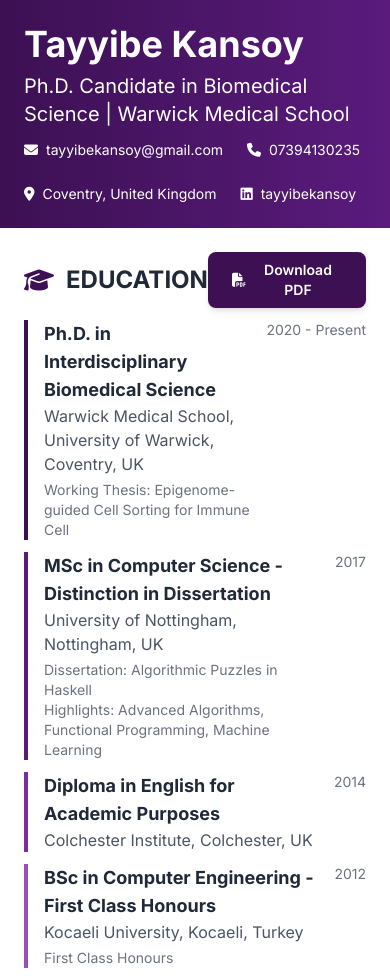
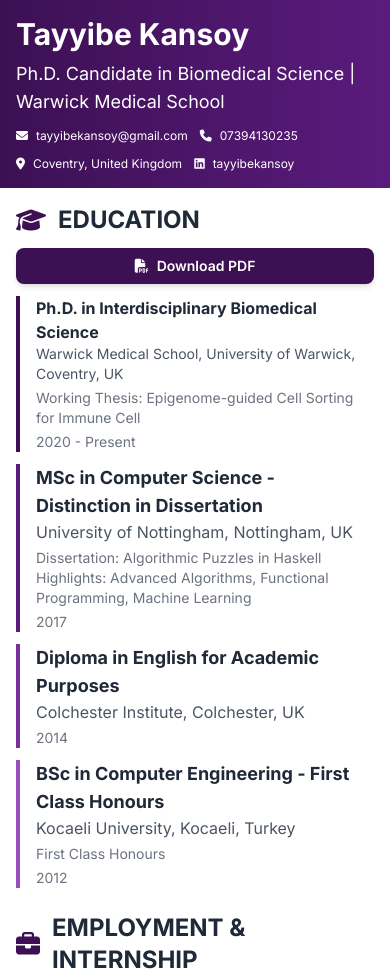
Before and after one commit to tayyibe/tayyibe.github.io, a plain HTML site: page index.html in a window 390 px wide. Shown: the top 979 px of the page. Drawn offline with nearby package versions, Linux system fonts and the light colour scheme.

Commit message:
Update index.html
jhgf

```diff
--- a/index.html
+++ b/index.html
@@ -36,26 +36,26 @@
 <body class="bg-gray-50">
     <div id="cv-content" class="max-w-4xl mx-auto bg-white shadow-lg">
         <!-- Header Section -->
-        <header class="header-purple text-white p-6">
-            <h1 class="text-4xl font-bold mb-2">Tayyibe Kansoy</h1>
-            <p class="text-xl mb-3">Ph.D. Candidate in Biomedical Science | Warwick Medical School</p>
-            <div class="flex flex-wrap gap-6 text-sm">
-                <span><i class="fas fa-envelope mr-2"></i>tayyibekansoy@gmail.com</span>
-                <span><i class="fas fa-phone mr-2"></i>07394130235</span>
-                <span><i class="fas fa-map-marker-alt mr-2"></i>Coventry, United Kingdom</span>
-                <span><i class="fab fa-linkedin mr-2"></i><a href="https://www.linkedin.com/in/tayyibekansoy" class="text-white hover:underline">tayyibekansoy</a></span>
+        <header class="header-purple text-white p-4 sm:p-6">
+            <h1 class="text-3xl sm:text-4xl font-bold mb-2">Tayyibe Kansoy</h1>
+            <p class="text-lg sm:text-xl mb-3">Ph.D. Candidate in Biomedical Science | Warwick Medical School</p>
+            <div class="flex flex-wrap gap-3 sm:gap-6 text-xs sm:text-sm">
+                <span class="flex items-center"><i class="fas fa-envelope mr-2"></i>tayyibekansoy@gmail.com</span>
+                <span class="flex items-center"><i class="fas fa-phone mr-2"></i>07394130235</span>
+                <span class="flex items-center"><i class="fas fa-map-marker-alt mr-2"></i>Coventry, United Kingdom</span>
+                <span class="flex items-center"><i class="fab fa-linkedin mr-2"></i><a href="https://www.linkedin.com/in/tayyibekansoy" class="text-white hover:underline">tayyibekansoy</a></span>
             </div>
         </header>
 
-        <div class="p-6">
+        <div class="p-4 sm:p-6">
             <!-- Education Section -->
             <section class="compact-section">
-                <div class="flex justify-between items-center mb-3">
+                <div class="flex flex-col sm:flex-row sm:justify-between sm:items-center mb-3 gap-3">
                     <h2 class="text-2xl font-bold text-gray-800 flex items-center">
                         <i class="fas fa-graduation-cap mr-3" style="color: #3C1053;"></i>
                         EDUCATION
                     </h2>
-                    <button onclick="generatePDF()" class="bg-purple-700 hover:bg-purple-800 text-white font-semibold py-2 px-6 rounded-lg shadow-md transition duration-300 ease-in-out transform hover:scale-105 flex items-center gap-2 text-sm" style="background-color: #3C1053;">
+                    <button onclick="generatePDF()" class="bg-purple-700 hover:bg-purple-800 text-white font-semibold py-2 px-4 sm:px-6 rounded-lg shadow-md transition duration-300 ease-in-out transform hover:scale-105 flex items-center gap-2 text-sm w-full sm:w-auto justify-center" style="background-color: #3C1053;">
                         <i class="fas fa-file-pdf"></i>
                         Download PDF
                     </button>
@@ -63,46 +63,46 @@
 
                 <div class="space-y-3">
                     <div class="border-l-4 pl-4" style="border-color: #3C1053;">
-                        <div class="flex justify-between items-start">
-                            <div>
-                                <h3 class="font-bold text-lg text-gray-800">Ph.D. in Interdisciplinary Biomedical Science</h3>
-                                <p class="text-gray-600">Warwick Medical School, University of Warwick, Coventry, UK</p>
+                        <div class="flex flex-col sm:flex-row sm:justify-between gap-1">
+                            <div class="flex-1">
+                                <h3 class="font-bold text-base sm:text-lg text-gray-800">Ph.D. in Interdisciplinary Biomedical Science</h3>
+                                <p class="text-sm sm:text-base text-gray-600">Warwick Medical School, University of Warwick, Coventry, UK</p>
                                 <p class="text-sm text-gray-500 mt-1">Working Thesis: Epigenome-guided Cell Sorting for Immune Cell</p>
                             </div>
-                            <span class="text-sm text-gray-500 whitespace-nowrap ml-4">2020 - Present</span>
+                            <span class="text-sm text-gray-500 sm:whitespace-nowrap">2020 - Present</span>
                         </div>
                     </div>
 
                     <div class="border-l-4 pl-4" style="border-color: #5A1B7D;">
-                        <div class="flex justify-between items-start">
-                            <div>
+                        <div class="flex flex-col sm:flex-row sm:justify-between gap-1">
+                            <div class="flex-1">
                                 <h3 class="font-bold text-lg text-gray-800">MSc in Computer Science - Distinction in Dissertation</h3>
                                 <p class="text-gray-600">University of Nottingham, Nottingham, UK</p>
                                 <p class="text-sm text-gray-500 mt-1">Dissertation: Algorithmic Puzzles in Haskell</p>
                                 <p class="text-sm text-gray-500">Highlights: Advanced Algorithms, Functional Programming, Machine Learning</p>
                             </div>
-                            <span class="text-sm text-gray-500 whitespace-nowrap ml-4">2017</span>
+                            <span class="text-sm text-gray-500 sm:whitespace-nowrap">2017</span>
                         </div>
                     </div>
 
                     <div class="border-l-4 pl-4" style="border-color: #7A2E9D;">
-                        <div class="flex justify-between items-start">
-                            <div>
+                        <div class="flex flex-col sm:flex-row sm:justify-between gap-1">
+                            <div class="flex-1">
                                 <h3 class="font-bold text-lg text-gray-800">Diploma in English for Academic Purposes</h3>
                                 <p class="text-gray-600">Colchester Institute, Colchester, UK</p>
                             </div>
-                            <span class="text-sm text-gray-500 whitespace-nowrap ml-4">2014</span>
+                            <span class="text-sm text-gray-500 sm:whitespace-nowrap">2014</span>
                         </div>
                     </div>
 
                     <div class="border-l-4 pl-4" style="border-color: #9A4EBD;">
-                        <div class="flex justify-between items-start">
-                            <div>
+                        <div class="flex flex-col sm:flex-row sm:justify-between gap-1">
+                            <div class="flex-1">
                                 <h3 class="font-bold text-lg text-gray-800">BSc in Computer Engineering - First Class Honours</h3>
                                 <p class="text-gray-600">Kocaeli University, Kocaeli, Turkey</p>
                                 <p class="text-sm text-gray-500 mt-1">First Class Honours</p>
                             </div>
-                            <span class="text-sm text-gray-500 whitespace-nowrap ml-4">2012</span>
+                            <span class="text-sm text-gray-500 sm:whitespace-nowrap">2012</span>
                         </div>
                     </div>
                 </div>
@@ -117,7 +117,7 @@
 
                 <div class="space-y-3">
                     <div class="bg-gray-50 p-3 rounded-lg">
-                        <div class="flex justify-between items-start mb-2">
+                        <div class="flex flex-col sm:flex-row sm:justify-between gap-1 mb-2">
                             <div>
                                 <h3 class="font-bold text-gray-800">Software Developer</h3>
                                 <p class="text-gray-600">AD Software Company, Kocaeli, Turkey</p>
@@ -131,7 +131,7 @@
                     </div>
 
                     <div class="bg-gray-50 p-3 rounded-lg">
-                        <div class="flex justify-between items-start mb-2">
+                        <div class="flex flex-col sm:flex-row sm:justify-between gap-1 mb-2">
                             <div>
                                 <h3 class="font-bold text-gray-800">Software Developer</h3>
                                 <p class="text-gray-600">Mayor of Istanbul (IBB), Istanbul, Turkey</p>
@@ -144,7 +144,7 @@
                     </div>
 
                     <div class="bg-gray-50 p-3 rounded-lg">
-                        <div class="flex justify-between items-start mb-2">
+                        <div class="flex flex-col sm:flex-row sm:justify-between gap-1 mb-2">
                             <div>
                                 <h3 class="font-bold text-gray-800">Software Developer</h3>
                                 <p class="text-gray-600">Turkish Standards Institute (TSE), Kocaeli, Turkey</p>
@@ -211,7 +211,7 @@
                     LANGUAGES & COMPUTER SKILLS
                 </h2>
 
-                <div class="grid grid-cols-1 md:grid-cols-2 gap-4">
+                <div class="grid grid-cols-1 lg:grid-cols-2 gap-4">
                     <div>
                         <h3 class="font-semibold text-gray-700 mb-2 flex items-center">
                             <i class="fas fa-laptop-code mr-2" style="color: #5A1B7D;"></i>
```
